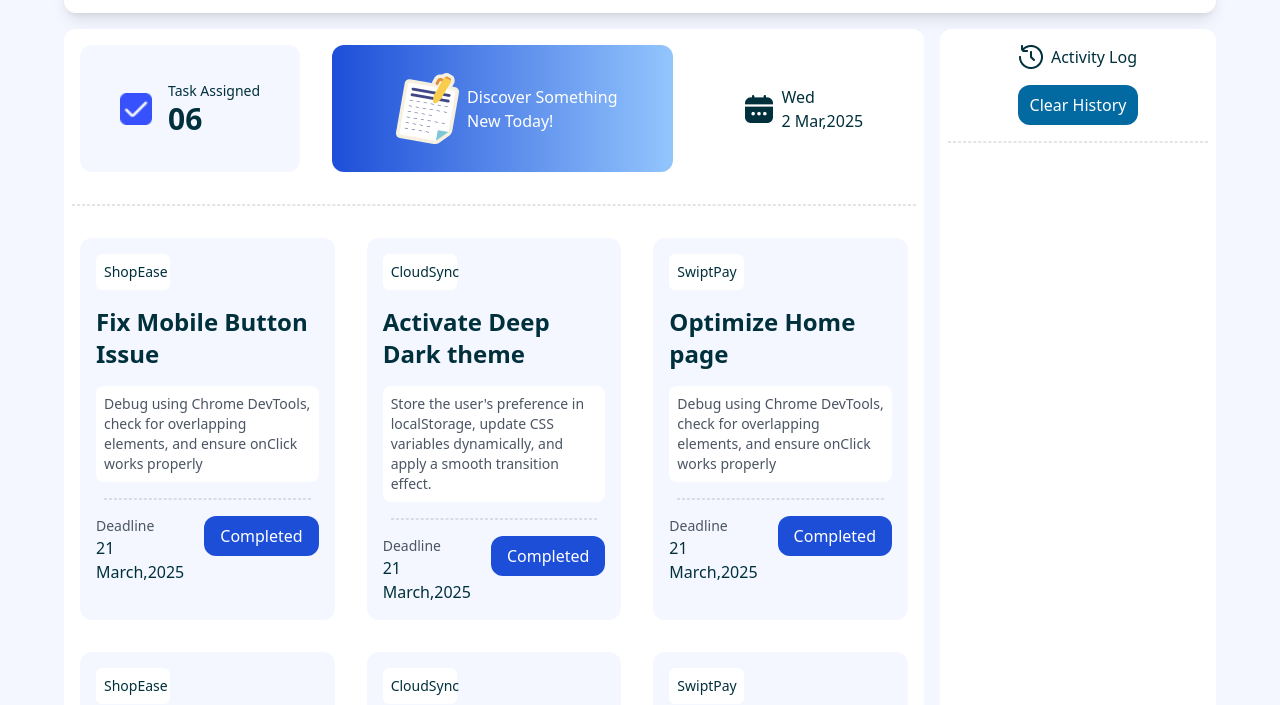
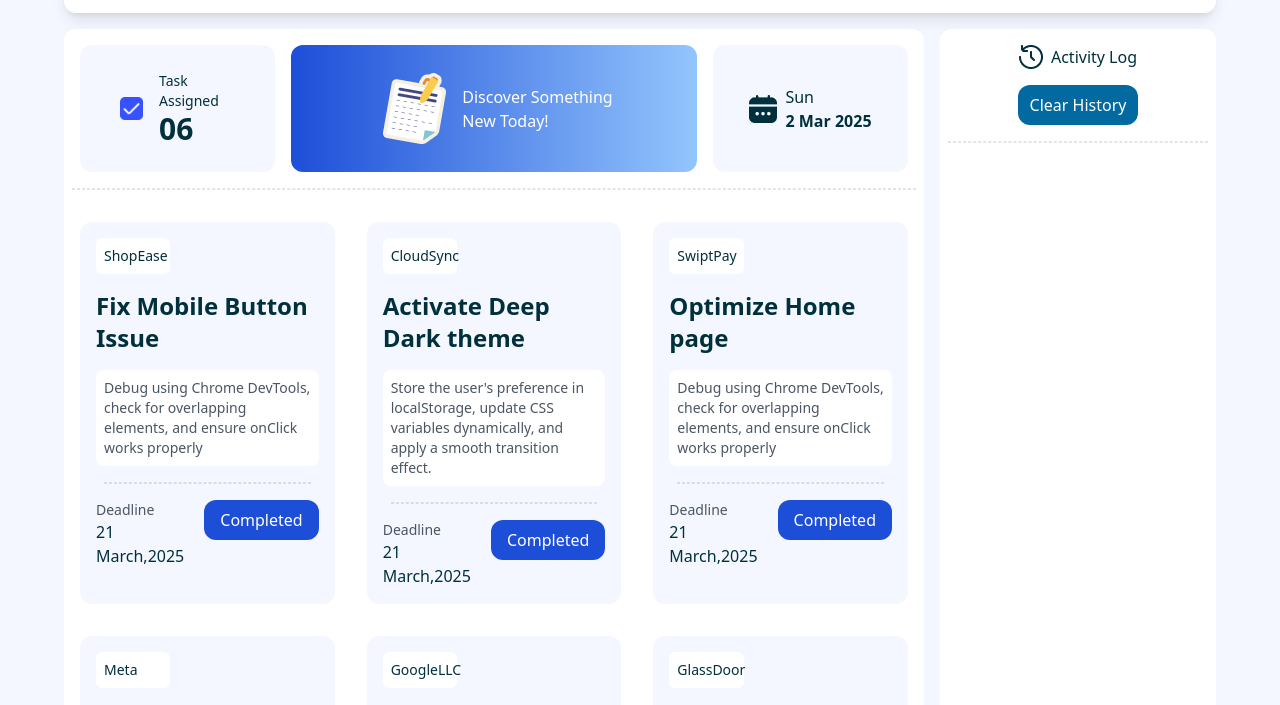
Before and after one commit to adnan-joy/deb-board-project, a plain HTML site: page index.html in a window 1280 px wide. Shown: the part 95-800 px from the top of the page. Drawn offline with nearby package versions, Linux system fonts and the light colour scheme.

Commit message:
Dynamic Date Added

```diff
--- a/index.html
+++ b/index.html
@@ -59,35 +59,42 @@
         <section class="grid grid-cols-4 gap-4 mt-4 ">
             <!-- Task section -->
             <div class=" col-span-3 bg-white rounded-xl">
-                <div class="flex">
 
-                    <div class="flex justify-center items-center gap-4 px-10 py-6 bg-secondary m-4 rounded-xl">
+                <div class="grid grid-cols-4 m-4 gap-x-4">
+
+                    <div class="col-span-1 bg-secondary rounded-xl">
+                        <div class="flex justify-center items-center gap-4 px-10 py-6 h-full">
                             <div class="">
-                            <img class="h-8 w-8" src="assets/checkbox.png" alt="" srcset="">
+                                <img class="" src="assets/checkbox.png" alt="" srcset="">
                             </div>
                             <div>
                                 <p class="text-sm text-text">Task Assigned</p>
                                 <h3 class="font-bold text-3xl">06</h3>
                             </div>
                         </div>
+                    </div>
 
-                    <div class="flex justify-center items-center px-14 py-6 bg-gradient-to-r from-blue-700 to-blue-300 m-4 rounded-xl">
+                    <div class="col-span-2">
+                        <div class="flex justify-center items-center px-12 py-6 bg-gradient-to-r from-blue-700 to-blue-300  rounded-xl gap-x-2">
                             <div>
                                 <img src="assets/board.png" alt="" srcset="">
                             </div>
                             <p class="text-white">Discover Something <br> New Today!</p>
                         </div>
+                    </div>
 
-                    <div class="flex justify-center items-center gap-2 px-10 py-6 m-4 rounded-xl">
+                    <div class="col-span-1  bg-secondary rounded-xl">
+                        <div class="flex justify-center items-center h-full gap-2 px-8 py-6 ">
                             <div>
                                 <img src="assets/calender.png" alt="" srcset="">
                             </div>
 
-                        <div>
-                            <p>Wed</p>
-                            <p>2 Mar,2025</p>
+                            <div id="today">
+                                <p></p>
+                                <p class="font-bold"></p>
                             </div>
 
+                        </div>
                     </div>
                 </div>
 
@@ -189,10 +196,10 @@
                 <div class="grid grid-cols-3">
                     <div class="bg-secondary m-4 p-4 rounded-xl">
                         <div class="w-1/3 bg-white rounded-md">
-                            <p class="text-sm p-2">ShopEase</p>
+                            <p class="text-sm p-2">Meta</p>
                         </div>
                         <div class="mt-4 mb-4">
-                            <h4 class="font-semibold text-2xl">Fix Mobile Button Issue </h4>
+                            <h4 class="font-semibold text-2xl">Add Recent Emoji 🤲</h4>
                         </div>
                         <div class="p-2 bg-white rounded-lg">
                         <p class="text-gray-600 text-sm">
@@ -217,10 +224,10 @@
 
                     <div class="bg-secondary m-4 p-4 rounded-xl">
                         <div class="w-1/3 bg-white rounded-md">
-                            <p class="text-sm p-2">CloudSync</p>
+                            <p class="text-sm p-2">GoogleLLC</p>
                         </div>
                         <div class="mt-4 mb-4">
-                            <h4 class="font-semibold text-2xl">Activate Deep Dark theme</h4>
+                            <h4 class="font-semibold text-2xl">Integrate OpenAI API</h4>
                         </div>
                         <div class="p-2 bg-white rounded-lg">
                         <p class="text-gray-600 text-sm">
@@ -245,10 +252,10 @@
 
                     <div class="bg-secondary m-4 p-4 rounded-xl">
                         <div class="w-1/3 bg-white rounded-md">
-                            <p class="text-sm p-2">SwiptPay</p>
+                            <p class="text-sm p-2">GlassDoor</p>
                         </div>
                         <div class="mt-4 mb-4">
-                            <h4 class="font-semibold text-2xl">Optimize  Home page </h4>
+                            <h4 class="font-semibold text-2xl">Improve Job Finding</h4>
                         </div>
                         <div class="p-2 bg-white rounded-lg">
                         <p class="text-gray-600 text-sm">
@@ -292,5 +299,6 @@
 
         </section>
     </main>
+    <script src="./script.js"></script>
 </body>
 </html>
--- /dev/null
+++ b/script.js
@@ -0,0 +1,13 @@
+function DynamicDate() {
+    const dateObj = new Date();
+    const weekdays = ['Sun', 'Mon', 'Tue', 'Wed', 'Thu', 'Fri', 'Sat'];
+    const months = ['Jan', 'Feb', 'Mar', 'Apr', 'May', 'Jun', 'Jul', 'Aug', 'Sep', 'Oct', 'Nov', 'Dec'];
+    const thisDay = weekdays[dateObj.getDay()];
+    const thisDate = dateObj.getDate();
+    const thisMonth = months[dateObj.getMonth()];
+    const thisYear = dateObj.getFullYear();
+    const today = `${thisDate} ${thisMonth} ${thisYear}`;
+    document.querySelector('#today p:last-child').innerText = today;
+    document.querySelector('#today p:first-child').innerText = thisDay;
+}
+DynamicDate();
```
Lines whose indentation alone changed are shown as unchanged.
